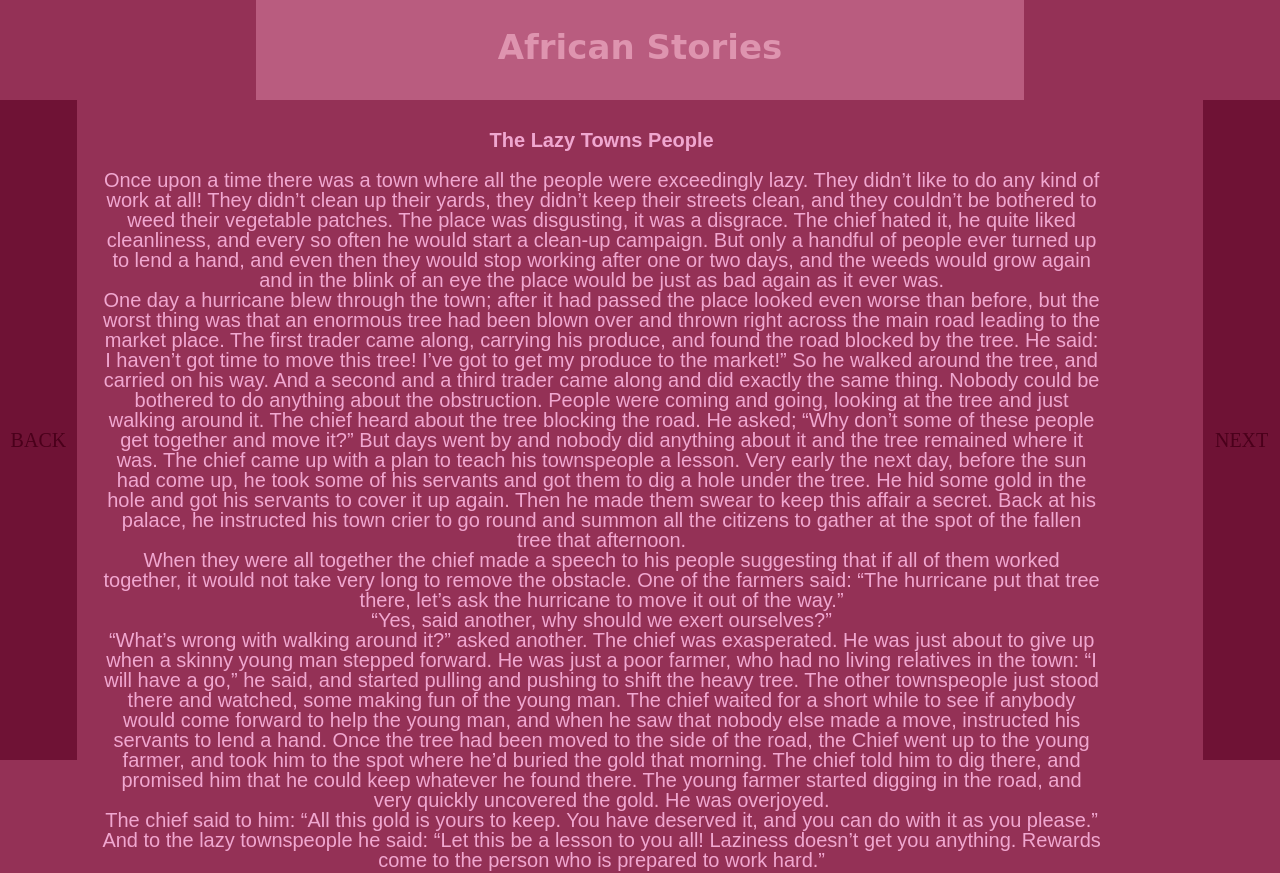
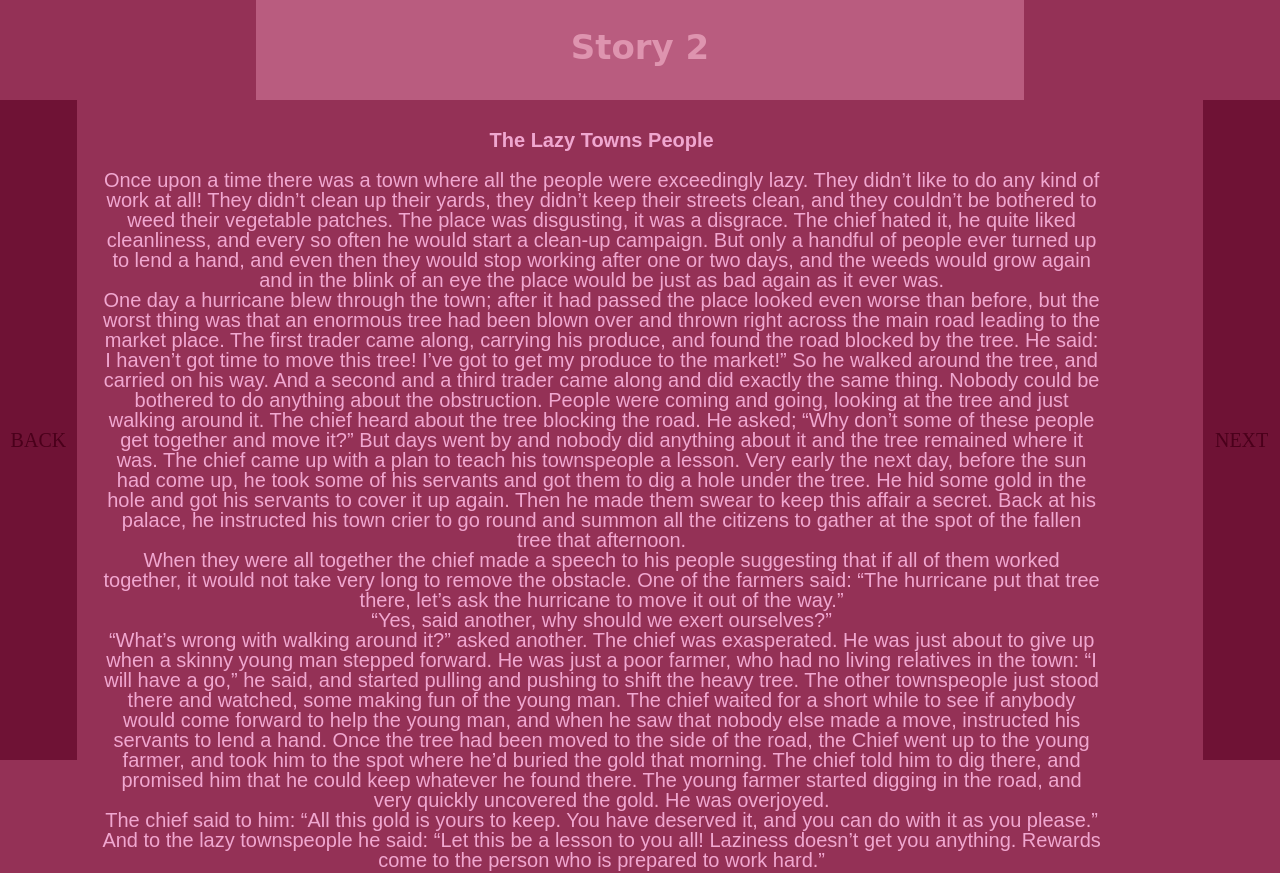
Before and after one commit to lettinghenry/African-Stories, a plain HTML site: page 2.html in a window 1280 px wide. Shown: the top 873 px of the page. Drawn offline with Linux system fonts and the light colour scheme.

Commit message:
title html 2

```diff
--- a/2.html
+++ b/2.html
@@ -8,7 +8,7 @@
 
     <body>
  <div id="container">
-     <div id="top"> <span class="spanhm"><h1>African Stories</h1></span></div>
+     <div id="top"> <span class="spanhm"><h1>Story 2</h1></span></div>
      <div id="siderleft"><a href="1.html">BACK</a></div>
      <div id="middleground"><h3>The Lazy Towns People</h3><br> <p>Once upon a time there was a town where all the people were exceedingly lazy. They didn&rsquo;t like to do any kind of work at all! They didn&rsquo;t clean up their yards, they didn&rsquo;t keep their streets clean, and they couldn&rsquo;t be bothered to weed their vegetable patches. The place was disgusting, it was a disgrace. The chief hated it, he quite liked cleanliness, and every so often he would start a clean-up campaign. But only a handful of people ever turned up to lend a hand, and even then they would stop working after one or two days, and the weeds would grow again and in the blink of an eye the place would be just as bad again as it ever was.</p>
 
```
